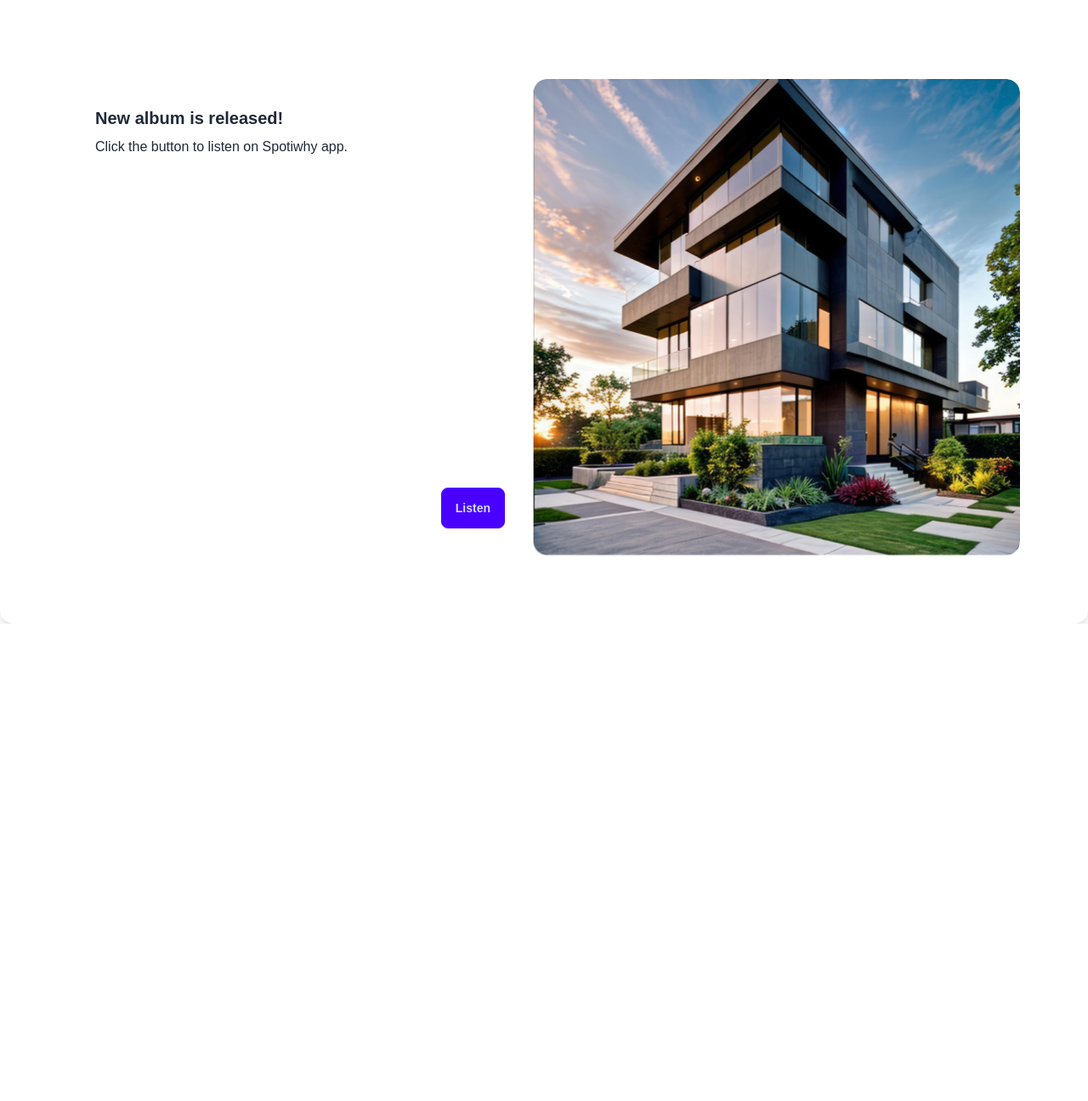
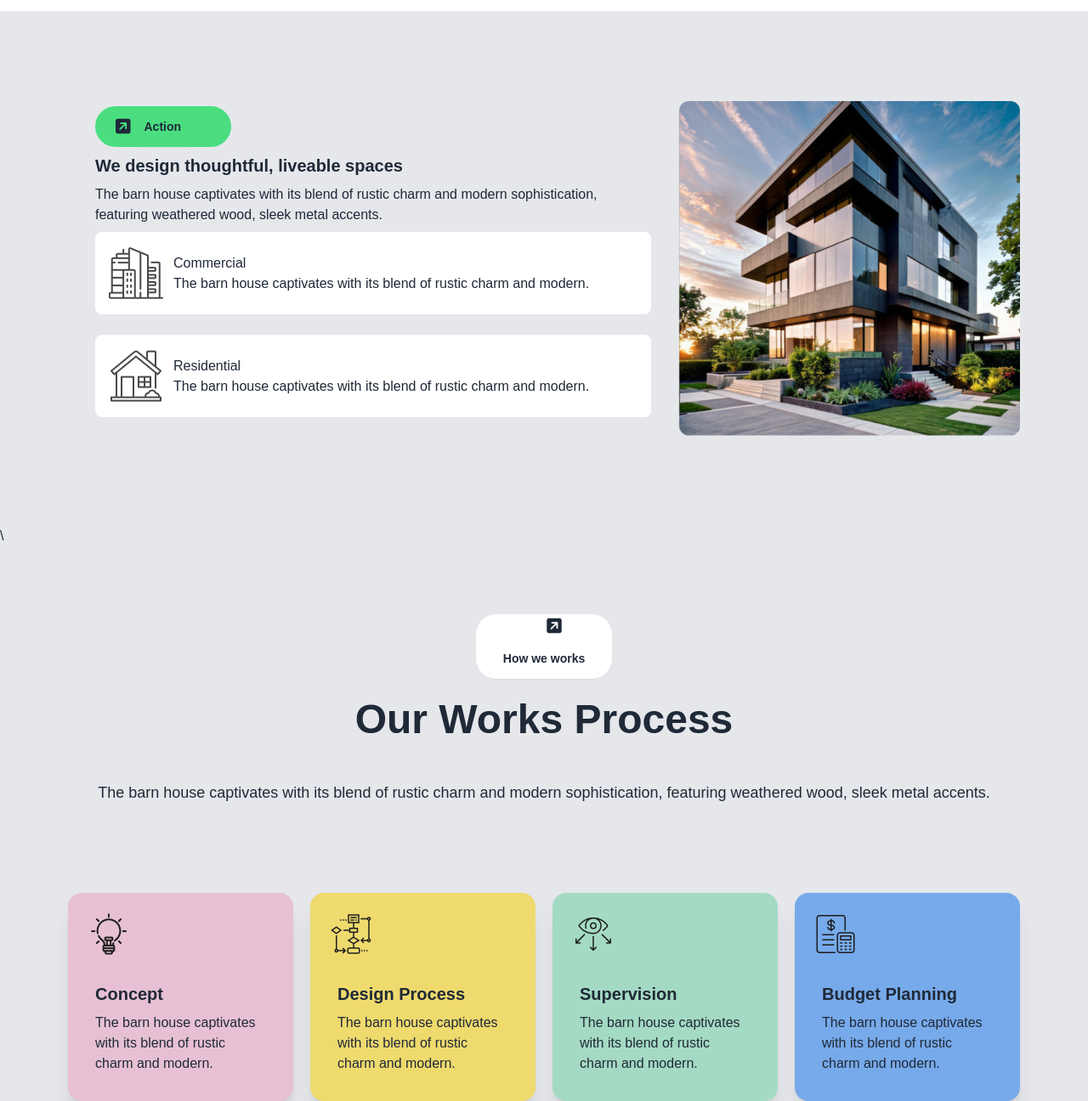
Before and after one commit to Alamin10231/Assignment-3, a website: page index.html in a window 1280 px wide. Shown: the part 697-1993 px from the top of the page at 85% size. Before the commit the page ends 1431 px from the top, so only its background shows below. Drawn offline with nearby package versions, Linux system fonts and the light colour scheme.

Commit message:
card section done

```diff
--- a/index.html
+++ b/index.html
@@ -15,7 +15,7 @@
  <!-- font awasome cnd link -->
  <link rel="stylesheet" href="https://cdnjs.cloudflare.com/ajax/libs/font-awesome/6.6.0/css/all.min.css" integrity="sha512-Kc323vGBEqzTmouAECnVceyQqyqdsSiqLQISBL29aUW4U/M7pSPA/gEUZQqv1cwx4OnYxTxve5UMg5GT6L4JJg==" crossorigin="anonymous" referrerpolicy="no-referrer" />
 </head>
-<body class="mx-auto container ">
+<body class="mx-auto container bg-gray-200  ">
   <!-- header section -->
    <header>
     <div class="navbar bg-base-100  ">
@@ -99,23 +99,116 @@
    </header>
 
   <!-- main section -->
-   <section>
-    <div class="card lg:card-side bg-base-100 shadow-xl px-20 py-20">
+   <section class="">
+    <div class="card lg:card-side  md:px-20 md:py-20 ">
 
-      <div class="card-body">
-        <h2 class="card-title">New album is released!</h2>
-        <p>Click the button to listen on Spotiwhy app.</p>
-        <div class="card-actions justify-end">
-          <button class="btn btn-primary">Listen</button>
+      <div class="card-body  text-left max-w-3xl ">
+        <div class="bg-green-400 items-center rounded-3xl justify-left  w-40 flex ">
+          <i class="fa-solid fa-square-arrow-up-right  rounded-full text-xl ml-6  ;
+    "></i>
+          <a class="btn text-md bg-transparent border-none text-md  text-left">Action</a>
+
+        </div>
+        <h2 class="card-title">We design thoughtful, liveable spaces</h2>
+        <p>The barn house captivates with its blend of rustic charm and
+          modern sophistication, featuring weathered wood, sleek metal accents.</p>
+        <div class="sec-1 bg-white rounded-lg px-4 py-4 flex items-center justify-start">
+          <div><img src="./assets/commercial.png" alt="">
+          </div>
+          <div class="px-3">
+            <h1>Commercial</h1>
+          <p>The barn house captivates with its blend of rustic charm and modern.</p>
+        </div>
+        </div>
+        <div class="sec-1 bg-white rounded-lg px-4 py-4 flex items-center justify-start my-4 flex-1">
+          <div><img src="./assets/residential.png" alt="">
+          </div>
+          <div class="px-3">
+            <h1>Residential</h1>
+          <p>The barn house captivates with its blend of rustic charm and modern.</p>
+        </div>
         </div>
       </div>
-      <figure>
+      <figure class=" mx-8 my-8 md:mx-0 md:my-0 ">
         <img
           src="./assets/Rectangle.png"
           alt="Album" />
       </figure>
     </div>
-   </section>
+   </section>\
+   <!-- card section -->
+    <section>
+      <div class=" py-20 text-center mx-auto rounded-lg">
+        <div class="bg-white items-center rounded-3xl justify-center text-center  w-40 mx-auto">
+          <i class="fa-solid fa-square-arrow-up-right  rounded-full text-xl ml-6  ;
+    "></i>
+          <a class="btn text-md bg-transparent border-none text-md font-semibold text-center">How we works</a>
+
+        </div>
+        <h1 class="text-5xl font-extrabold py-6">Our Works Process</h1>
+        <p class="py-6 text-md md:text-lg">
+          The barn house captivates with its blend of rustic charm and modern sophistication, featuring weathered wood, sleek metal accents.
+        </p>
+
+      </div>
+      <div class=" grid grid-cols-1 md:grid-cols-4 gap-5 container mx-auto px-20">
+
+
+        <div class="card bg-base-100  shadow-xl justify-start items-start bg-[#E7C1D3]">
+          <figure>
+            <img class="px-6 pt-6"
+              src="./assets/concept.png"
+              alt="concept" />
+          </figure>
+          <div class="card-body ">
+            <h2 class="card-title">Concept</h2>
+            <p>The barn house captivates with its blend of rustic charm and modern.</p>
+
+          </div>
+        </div>
+
+        <div class="card bg-base-100  shadow-xl justify-start items-start bg-[#EFDA6E]">
+          <figure>
+            <img class="px-6 pt-6"
+              src="./assets/flow-chart.png"
+              alt="flow-chart" />
+          </figure>
+          <div class="card-body">
+            <h2 class="card-title">Design Process</h2>
+            <p>The barn house captivates with its blend of rustic charm and modern.</p>
+
+          </div>
+        </div>
+
+        <div class="card bg-base-100  shadow-xl justify-start items-start bg-[#A4DAC3]">
+          <figure>
+            <img class="px-6 pt-6"
+              src="./assets/vision.png"
+              alt="vision" />
+          </figure>
+          <div class="card-body">
+            <h2 class="card-title">Supervision</h2>
+            <p>The barn house captivates with its blend of rustic charm and modern.</p>
+
+          </div>
+        </div>
+
+        <div class="card bg-base-100  shadow-xl justify-start items-start bg-[#77AAEA]">
+          <figure>
+            <img class="px-6 pt-6"
+              src="./assets/budget-planning.png"
+              alt="Shoes" />
+          </figure>
+          <div class="card-body">
+            <h2 class="card-title">Budget Planning</h2>
+            <p>The barn house captivates with its blend of rustic charm and modern.</p>
+
+          </div>
+        </div>
+
+
+      </div>
+    </section>
   <!-- footer section -->
 </body>
 </html>
```
